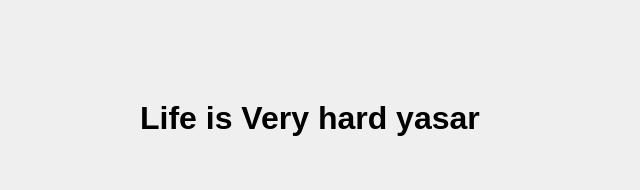
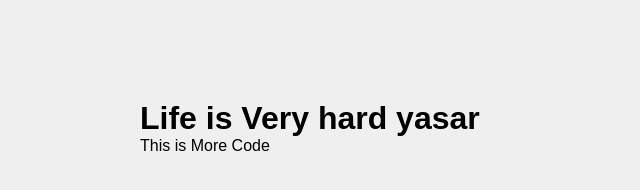
Before and after one commit to yasardesigns/hope, a plain HTML site: page index.html in a window 1280 px wide. Shown: the whole page, without its empty margins (0-640 px from the left). Drawn offline with Linux system fonts and the light colour scheme.

Commit message:
more changes to index

```diff
--- a/index.html
+++ b/index.html
@@ -11,7 +11,7 @@
 
 <h1> Life is Very hard yasar </h1>
 
-
+<p> This is More Code </p>
 
 </body>
 </html>
```
